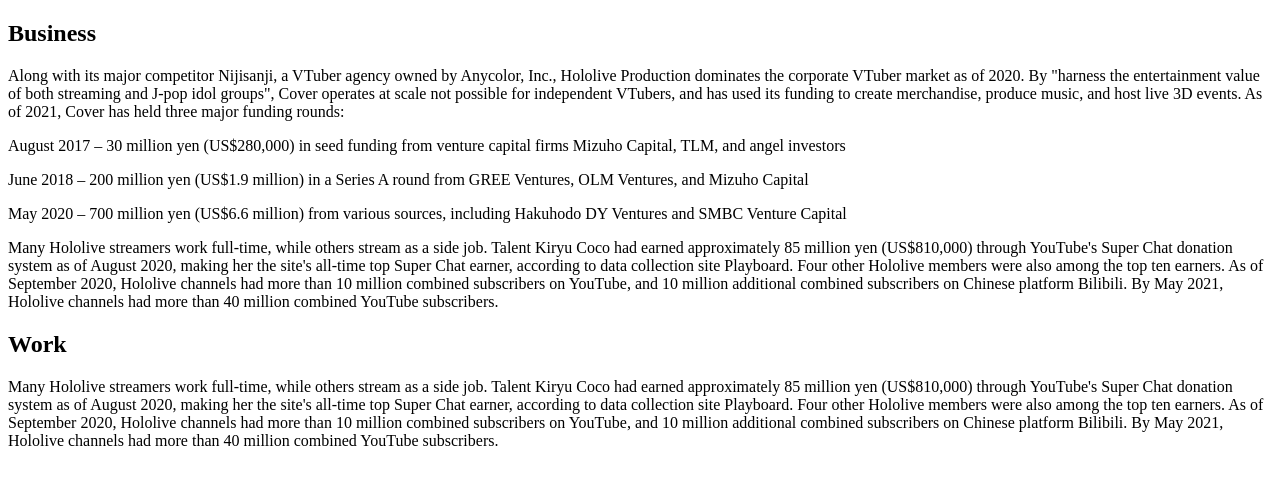
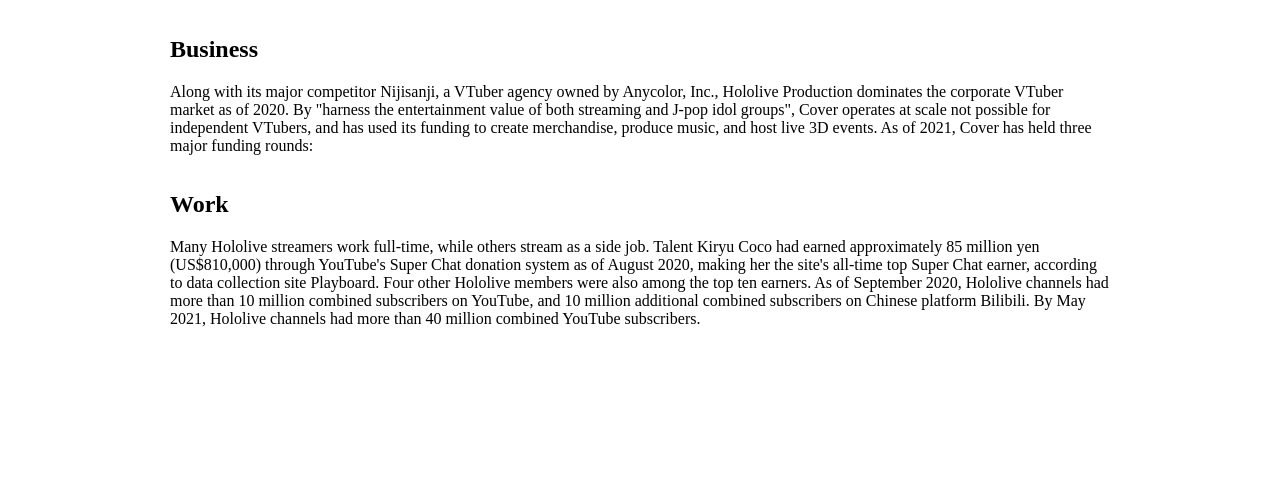
Before and after one commit to cxl8351/cxl8351.github.io, a PHP site: page /business.html in a window 1280 px wide. Shown: the part 204-689 px from the top of the page. Run offline with PHP 8.4, Linux system fonts and the light colour scheme; some libraries are stand-ins or nearby versions.

Commit message:
Added a container to restrain content

```diff
--- a/hololive/business.html
+++ b/hololive/business.html
@@ -8,9 +8,6 @@
         <link rel="stylesheet" href="css/styles.css">
         <link rel="stylesheet" href="css/navigation.css">
         <link rel="stylesheet" href="css/forms.css">
-        <link rel="preconnect" href="https://fonts.googleapis.com">
-        <link rel="preconnect" href="https://fonts.gstatic.com" crossorigin>
-		<link href="https://fonts.googleapis.com/css2?family=Noto+Sans+JP:wght@300&display=swap" rel="stylesheet">
     </head>
 
     <body>
@@ -29,25 +26,16 @@
             </ul>
         </nav>
 
-
-		<div class="container">
+        <div class="layout-container">
             <article>
                 <h2>Business</h2>
-
                 <p>Along with its major competitor Nijisanji, a VTuber agency owned by Anycolor, Inc., Hololive Production dominates the corporate VTuber market as of 2020. By "harness the entertainment value of both streaming and J-pop idol groups", Cover operates at scale not possible for independent VTubers, and has used its funding to create merchandise, produce music, and host live 3D events.  As of 2021, Cover has held three major funding rounds:</p>
-				<p>August 2017 – 30 million yen (US$280,000) in seed funding from venture capital firms Mizuho Capital, TLM, and angel investors</p>
-				<p>June 2018 – 200 million yen (US$1.9 million) in a Series A round from GREE Ventures, OLM Ventures, and Mizuho Capital</p>
-				<p>May 2020 – 700 million yen (US$6.6 million) from various sources, including Hakuhodo DY Ventures and SMBC Venture Capital</p>
-				<p>Many Hololive streamers work full-time, while others stream as a side job.  Talent Kiryu Coco had earned approximately 85 million yen (US$810,000) through YouTube's Super Chat donation system as of August 2020, making her the site's all-time top Super Chat earner, according to data collection site Playboard. Four other Hololive members were also among the top ten earners. As of September 2020, Hololive channels had more than 10 million combined subscribers on YouTube, and 10 million additional combined subscribers on Chinese platform Bilibili.  By May 2021, Hololive channels had more than 40 million combined YouTube subscribers.</p>
             </article>
 
             <aside>
-				<div class="box">
                 <h2>Work</h2>
                 <p>Many Hololive streamers work full-time, while others stream as a side job.  Talent Kiryu Coco had earned approximately 85 million yen (US$810,000) through YouTube's Super Chat donation system as of August 2020, making her the site's all-time top Super Chat earner, according to data collection site Playboard. Four other Hololive members were also among the top ten earners. As of September 2020, Hololive channels had more than 10 million combined subscribers on YouTube, and 10 million additional combined subscribers on Chinese platform Bilibili.  By May 2021, Hololive channels had more than 40 million combined YouTube subscribers.</p>
-				</div>
             </aside>
-
         </div> <!-- Container -->
 
         <script src="//ajax.googleapis.com/ajax/libs/jquery/1.9.0/jquery.min.js"></script>
--- /dev/null
+++ b/hololive/css/styles.css
@@ -0,0 +1,8 @@
+/* Forces elements within the container to be
+centered inside a specified width of the viewport*/
+.layout-container{
+    display: grid;
+    grid-template-columns: 1fr;
+    margin: 0 auto;
+    max-width: 940px;
+}
--- a/hololive/talents.html
+++ b/hololive/talents.html
@@ -27,6 +27,7 @@
             </ul>
         </nav>
 
+        <div class="layout-container">
             <!-- Sections are divided based on branches, which are subdivided into generations-->
             <!-- We give each branch and generation a generic class which allows generic CSS to target
                     the class, while leaving ids for specialization.-->
@@ -198,6 +199,10 @@
                 </section>
             </section>
 
+        </div>
+
+
+
 
         <script src="//ajax.googleapis.com/ajax/libs/jquery/1.9.0/jquery.min.js"></script>
         <script src="js/menu-highlighter.js"></script>
```
Also changed, not shown: hololive/css/index.css (+0 -9 lines), hololive/history.html (+7 -18 lines), hololive/index.html (+6 -5 lines), hololive/overview.html (+3 -8 lines). Lines whose indentation alone changed are shown as unchanged.
